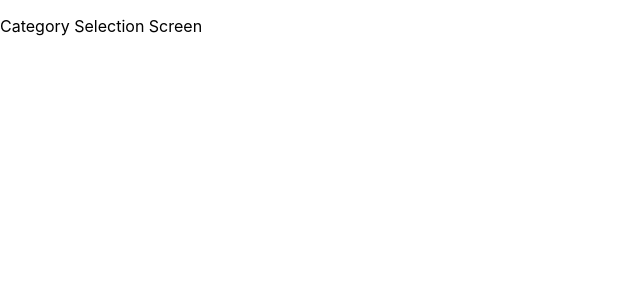
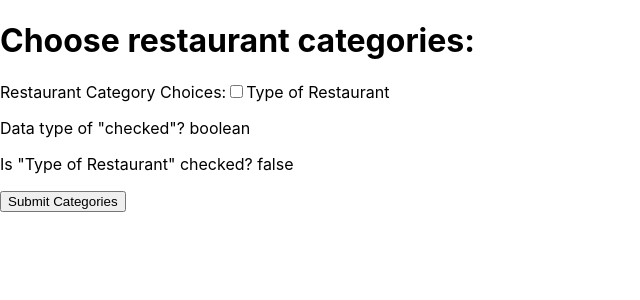
Before and after one commit to brookeseiter/zest-quest, a React (Create React App) app in the folder client/: page /categories in a window 1280 px wide. Shown: the top 300 px of the page, without its empty margins (0-640 px from the left). Built offline with nearby package versions, Linux system fonts and the light colour scheme.

Commit message:
created structure of categories form with checkbox input

```diff
--- a/client/src/pages/CategorySelect.js
+++ b/client/src/pages/CategorySelect.js
@@ -1,9 +1,31 @@
+import { useState } from "react";
+
 function CategorySelect() {
+    const [checked, setChecked] = useState(false);
+
+    const handleChecked = () => {
+        setChecked(!checked);
+    };
+
     return (
         <>
-        <div>
-            <p>Category Selection Screen</p>
-        </div>
+            <div>
+            <h1>Choose restaurant categories:</h1>
+                <form className="categories-form">
+                    <label htmlFor="">
+                        Restaurant Category Choices:
+                        <input
+                            type="checkbox"
+                            onChange={handleChecked}
+                            required
+                        />
+                            Type of Restaurant
+                    </label>
+                    <p>Data type of "checked"? {typeof(checked)}</p>
+                    <p>Is "Type of Restaurant" checked? {checked.toString()}</p>
+                    <button>Submit Categories</button>
+                </form>
+            </div>
         </>
     );
 }
```
